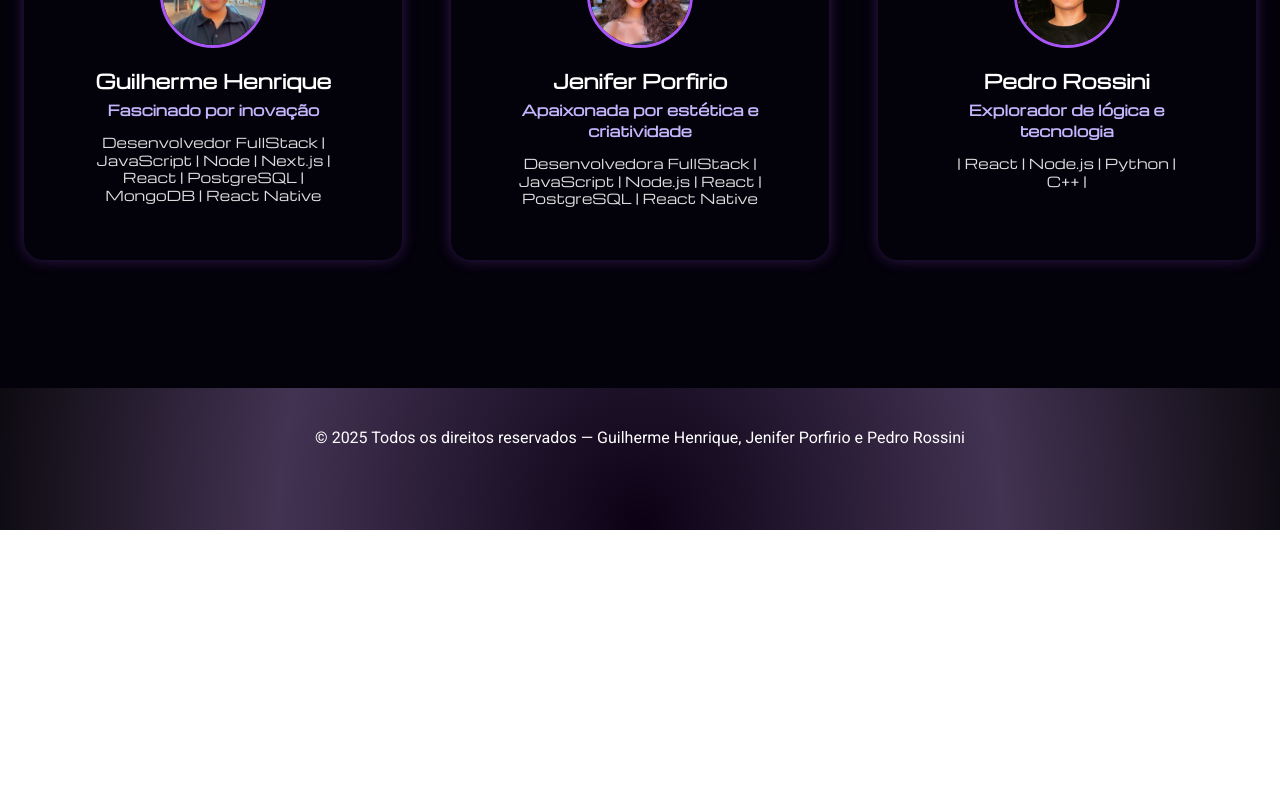
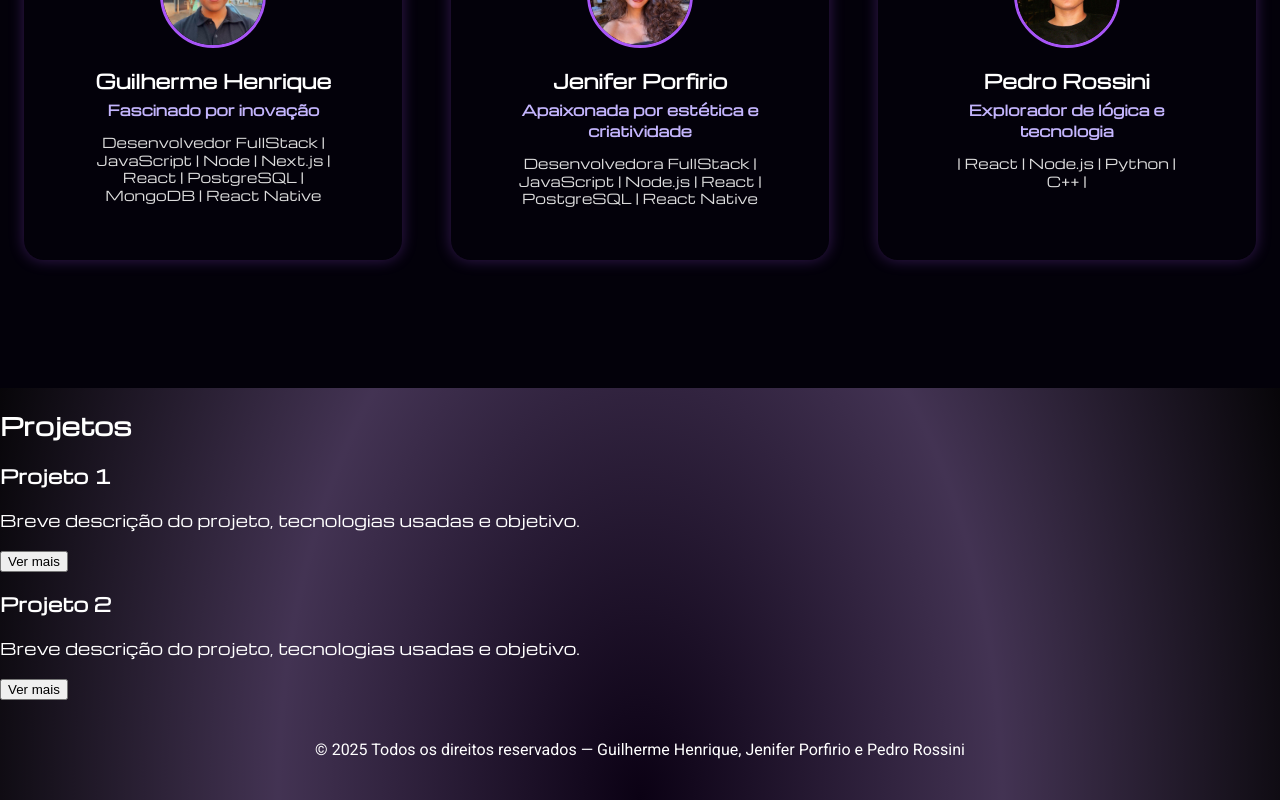
Before and after one commit to shimuzinho/Portfolio-GCSI, a React (Vite) app: page / in a window 1280 px wide. Shown: the part 270-1070 px from the top of the page. Before the commit the page ends 800 px from the top, so only its background shows below. Built offline with nearby package versions, Linux system fonts and the light colour scheme.

Commit message:
feat(projects): add project card content to Projects component

```diff
--- a/src/App.jsx
+++ b/src/App.jsx
@@ -2,6 +2,8 @@ import Spline from '@splinetool/react-spline';
 import styles from './styles/app.module.css';
 import Header from './components/Header';
 import Members from './components/Members';
+import Projects from './components/Projects';
+import Contact from './components/Contact';
 import Footer from './components/Footer';
 
 export default function App() {
@@ -11,7 +13,9 @@ export default function App() {
         <Header />
         <Spline scene="https://prod.spline.design/Hl7MspNbBvzB031g/scene.splinecode" />
       </div>
-      <Members/>
+      <Members />
+      <Projects />
+      <Contact />
       <Footer />
     </div>
   );
--- a/src/components/Projects.jsx
+++ b/src/components/Projects.jsx
@@ -2,8 +2,27 @@ import styles from '../styles/projects.module.css';
 
 export default function Projects() {
     return (
-        <div className={styles.projects}>
+        <section className={styles.projectsSection}>
+            <h2 className={styles.projectsTitle}>Projetos</h2>
 
-        </div>
+            <div className={styles.projectsGrid}>
+                <div className={styles.projectCard}>
+                    <h3 className={styles.projectName}>Projeto 1</h3>
+                    <p className={styles.projectDesc}>
+                        Breve descrição do projeto, tecnologias usadas e objetivo.
+                    </p>
+                    <button className={styles.projectButton}>Ver mais</button>
+                </div>
+
+                <div className={styles.projectCard}>
+                    <h3 className={styles.projectName}>Projeto 2</h3>
+                    <p className={styles.projectDesc}>
+                        Breve descrição do projeto, tecnologias usadas e objetivo.
+                    </p>
+                    <button className={styles.projectButton}>Ver mais</button>
+                </div>
+
+            </div>
+        </section>
     )
 }
```
